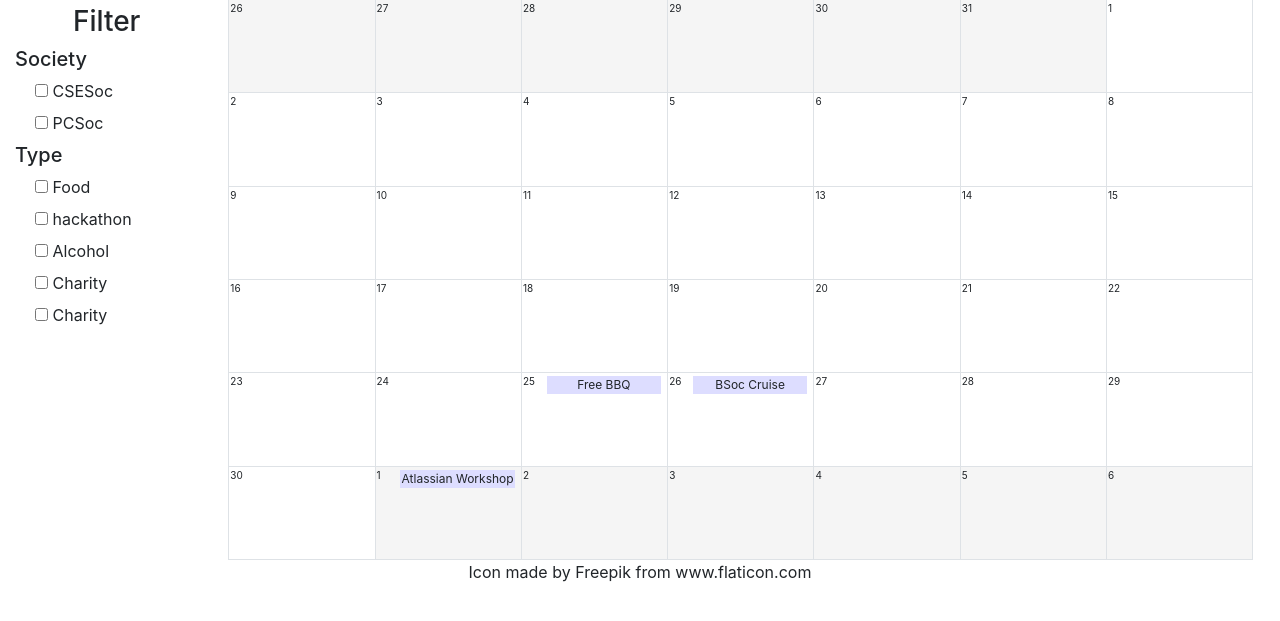
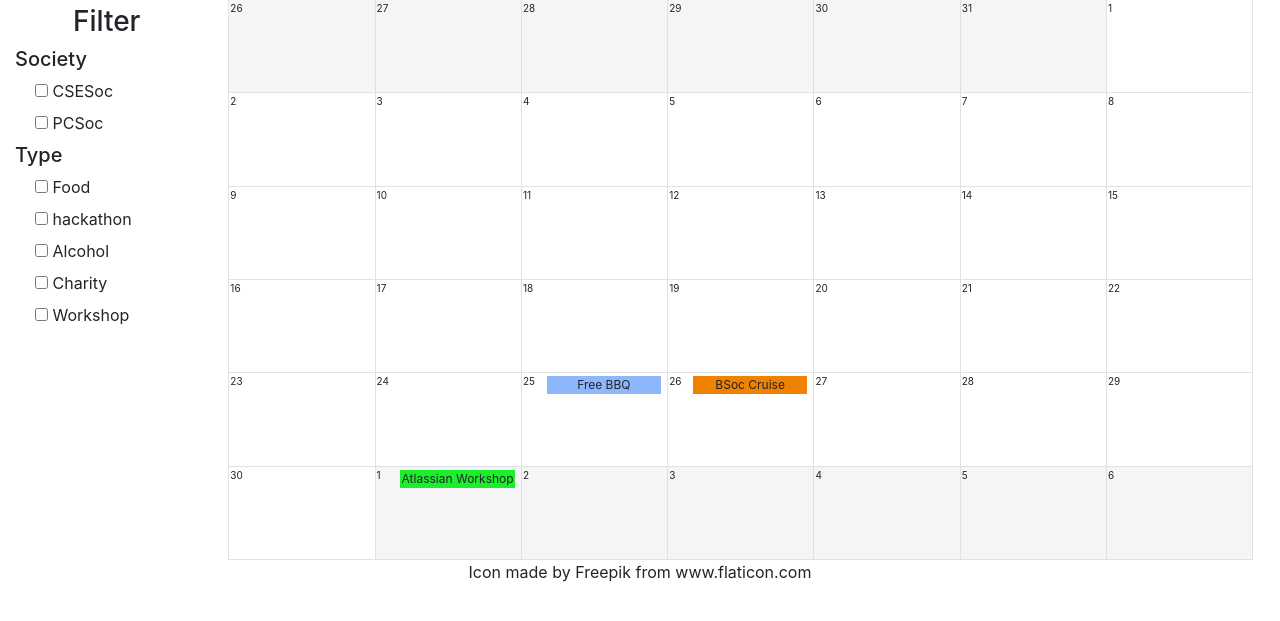
Before and after one commit to Naidah/cse-hackathon-2018, a Flask app: page / in a window 1280 px wide. Shown: the part 141-762 px from the top of the page. Run offline with Flask 2, Linux system fonts and the light colour scheme; some libraries are stand-ins or nearby versions.

Commit message:
Added filtering on event tags

```diff
--- a/events.csv
+++ b/events.csv
@@ -1,5 +1,5 @@
-Free BBQ,2018:09:25,12:00,Physics Lawn,food,csesoc
-Atlassian Workshop,2018:10:01,14:00,Ainsworth Design Studio,workshop,csesoc
-BSoc Cruise,2018:09:26,18:00,Physics Lawn,"alcohol,entertainment",bSoc
-Free Pizza,2018:10:15,11:00,Physics Lawn,"food",csesoc
-Bake Sale,2018:10:13,12:00,Library Lawn,"food,charity",engsoc
+Free BBQ,2018-09-25,12:00,Physics Lawn,food,csesoc
+Atlassian Workshop,2018-10-01,14:00,Ainsworth Design Studio,workshop,csesoc
+BSoc Cruise,2018-09-26,18:00,Physics Lawn,"alcohol,entertainment",bSoc
+Free Pizza,2018-10-15,11:00,Physics Lawn,"food",csesoc
+Bake Sale,2018-10-13,12:00,Library Lawn,"food,charity",engsoc
--- a/static/calendar.css
+++ b/static/calendar.css
@@ -31,21 +31,21 @@ td {
 }
 
 .event-food {
-    background-color: #DDF;
+    background-color: #8EB6FB;
 }
 
 .event-hackathon {
-    background-color: #DDF;
+    background-color: #A23B72;
 }
 
 .event-alcohol {
-    background-color: #DDF;
+    background-color: #F18101;
 }
 
 .event-charity {
-    background-color: #DDF;
+    background-color: #F75E2D;
 }
 
 .event-workshop {
-    background-color: #DDF;
+    background-color: #1BEF2B;
 }
--- a/templates/index.html
+++ b/templates/index.html
@@ -16,35 +16,35 @@
             <h5>Society</h5>
             <div id="society-checks">
                 <div class="form-check">
-                    <input type="checkbox" class="form-check-society" id="csesoc">
+                    <input onclick="updateTags()" type="checkbox" class="form-check-society form-entry" id="csesoc">
                     <label class="form-check-society" for="csesoc">CSESoc</label>
                 </div>
-            </div>
-            <div class="form-check">
-                <input type="checkbox" class="form-check-society" id="pcsoc">
-                <label class="form-check-society" for="pcsoc">PCSoc</label>
+                <div class="form-check">
+                    <input onclick="updateTags()" type="checkbox" class="form-check-society form-entry" id="pcsoc">
+                    <label class="form-check-society" for="pcsoc">PCSoc</label>
+                </div>
             </div>
             <h5>Type</h5>
             <div id="tag-checks">
                 <div class="form-check">
-                    <input type="checkbox" class="form-check-type" id="food">
+                    <input onclick="updateTags()" type="checkbox" class="form-check-type form-entry" id="food">
                     <label class="form-check-type" for="food">Food</label>
                 </div>
                 <div class="form-check">
-                    <input type="checkbox" class="form-check-type" id="hackathon">
+                    <input onclick="updateTags()" type="checkbox" class="form-check-type form-entry" id="hackathon">
                     <label class="form-check-type" for="hackathon">hackathon</label>
                 </div>
                 <div class="form-check">
-                    <input type="checkbox" class="form-check-type" id="alcohol">
+                    <input onclick="updateTags()" type="checkbox" class="form-check-type form-entry" id="alcohol">
                     <label class="form-check-type" for="alcohol">Alcohol</label>
                 </div>
                 <div class="form-check">
-                    <input type="checkbox" class="form-check-type" id="charity">
+                    <input onclick="updateTags()" type="checkbox" class="form-check-type form-entry" id="charity">
                     <label class="form-check-type" for="charity">Charity</label>
                 </div>
                 <div class="form-check">
-                    <input type="checkbox" class="form-check-type" id="workshop">
-                    <label class="form-check-type" for="workshop">Charity</label>
+                    <input onclick="updateTags()" type="checkbox" class="form-check-type form-entry" id="workshop">
+                    <label class="form-check-type" for="workshop">Workshop</label>
                 </div>
             </div>
         </div>
@@ -53,7 +53,7 @@
 
         <!-- Calendar Space -->
         {% for event in e %}
-            {% set d = event.date.split(":") %}
+            {% set d = event.date.split("-") %}
             <script type="text/javascript">addEvent({{event._id}}, "{{event.name}}", {{d[0]}}, {{d[1]}}, {{d[2]}}, "{{event.location}}")</script>
             {% for tag in event.tags %}
                 <script type="text/javascript">addEventTag({{event._id}}, "{{tag}}")</script>
```
Also changed, not shown: static/calendar.js (+86 -1 lines).
